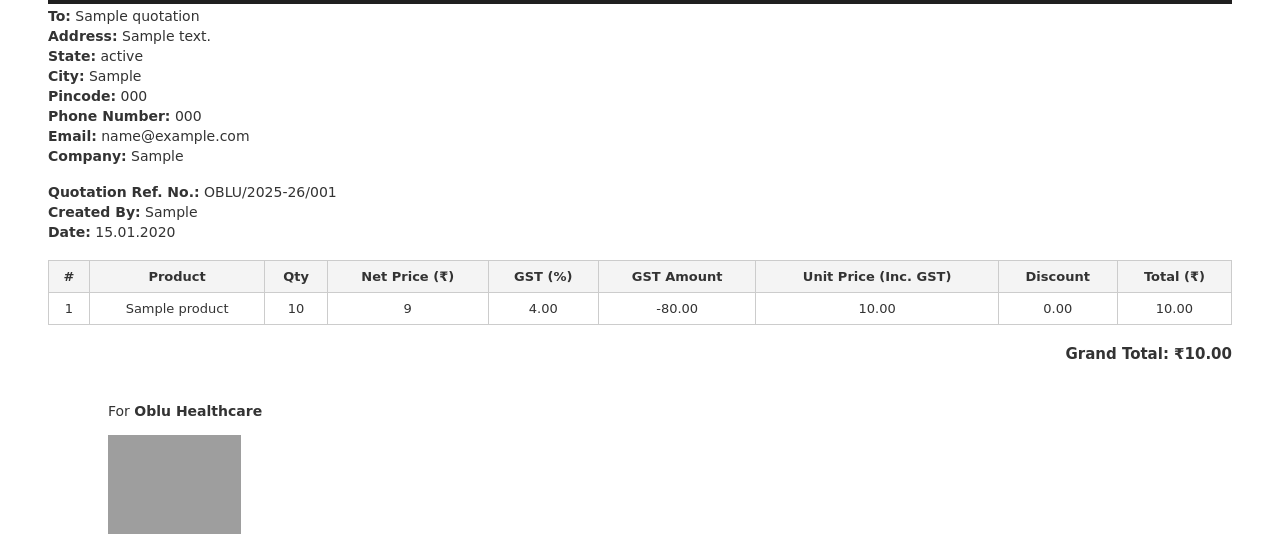
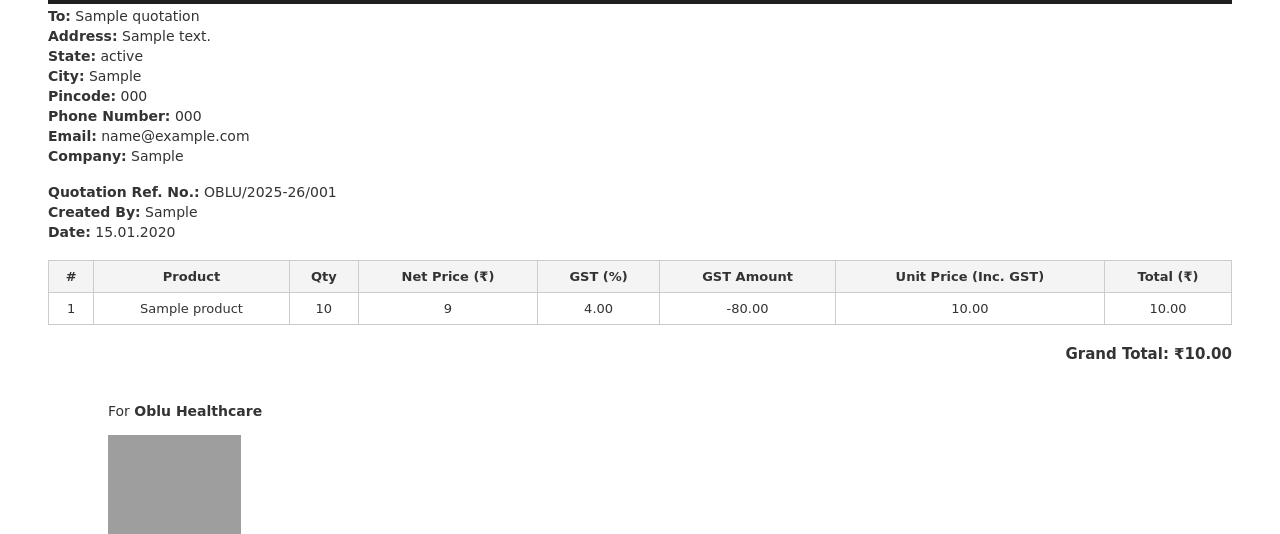
Before and after one commit to Abhijay-Sharma/ObluMerge, a Django app: page /quotations/1/ in a window 1280 px wide. Shown: the part 221-755 px from the top of the page. Run offline with Django 5.2, Linux system fonts and the light colour scheme; a user stored in the database is signed in; tables that the repository leaves empty hold one stand-in row (values such as "Sample post"); some libraries are stand-ins or nearby versions; grey boxes are pictures that could not be loaded.

Commit message:
removing discount from quotation

```diff
--- a/quotations/templates/quotations/quotation_detail.html
+++ b/quotations/templates/quotations/quotation_detail.html
@@ -185,7 +185,6 @@
                 <th>GST (%)</th>
                 <th>GST Amount</th>
                 <th>Unit Price (Inc. GST)</th>
-                <th>Discount</th>
                 <th>Total (₹)</th>
             </tr>
         </thead>
@@ -199,7 +198,6 @@
                 <td>{{ item.product.tax_rate }}</td>
                 <td>{{ item.gst_amount }}</td>
                 <td>{{item.gst_unit_price}}</td>
-                <td>{{ item.discount }}</td>
                 <td>{{ item.total_price }}</td>
             </tr>
             {% endfor %}
```
